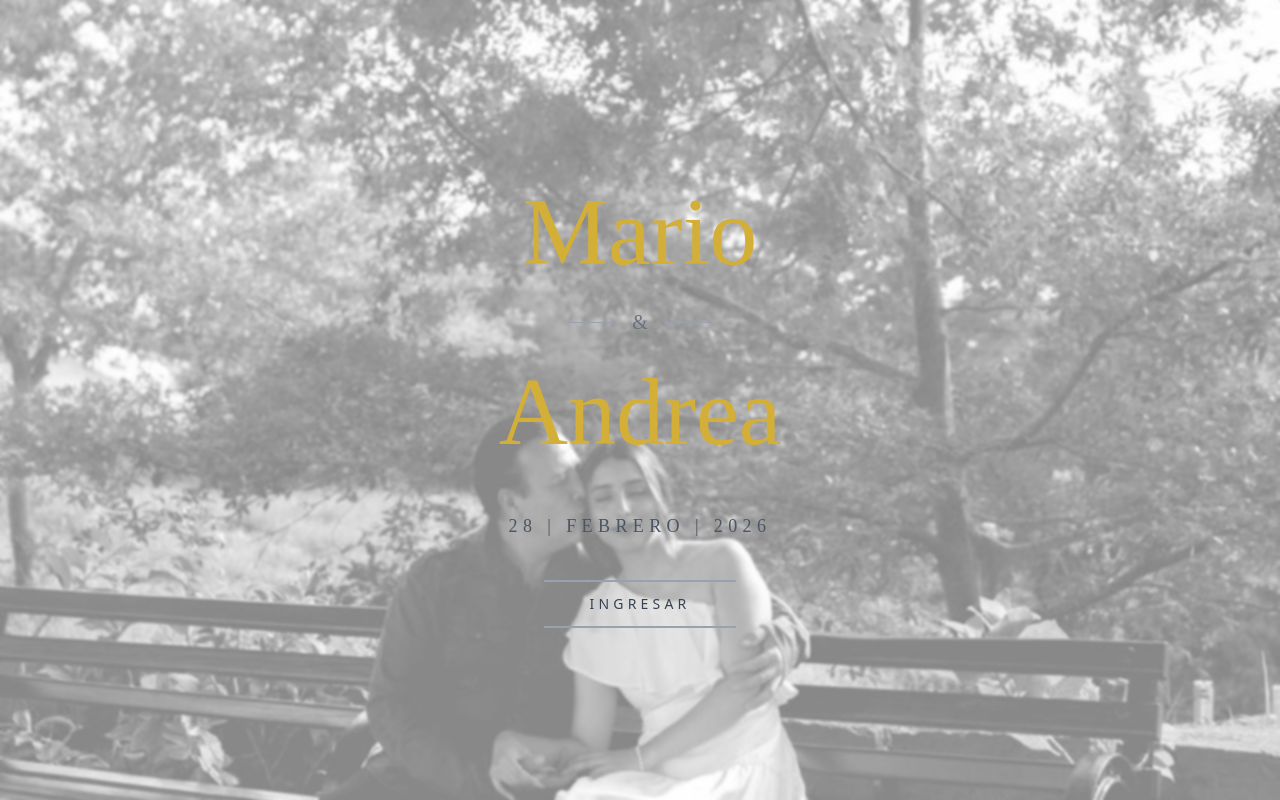
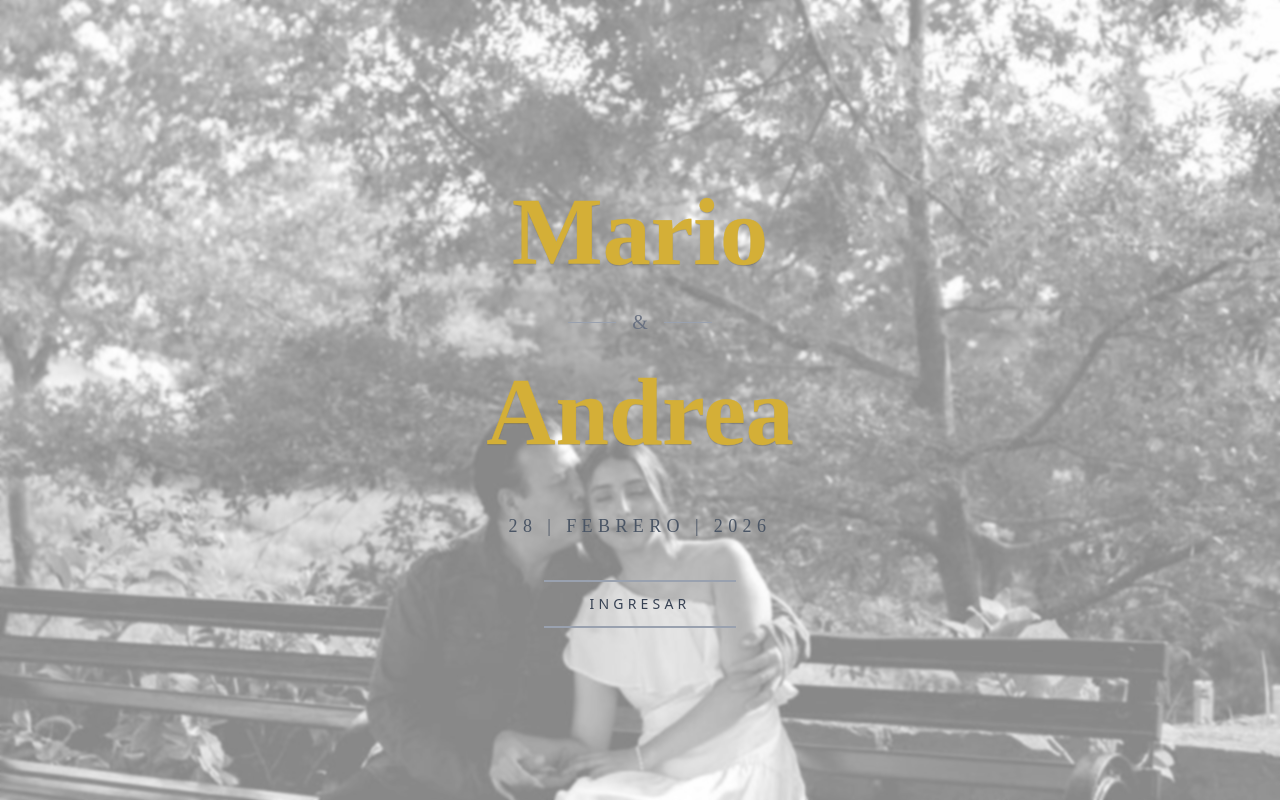
Before and after one commit to DeveloperManuel24/CartaBodas, a React (Vite) app: page /invitacion in a window 1280 px wide. Built offline with nearby package versions, Linux system fonts and the light colour scheme.

Commit message:
Se agrega cambios de difuminado

```diff
--- a/src/Invitacion.jsx
+++ b/src/Invitacion.jsx
@@ -18,8 +18,8 @@ export default function Invitacion() {
       <div
         className="absolute inset-0 bg-white/40 z-10"
         style={{
-          backdropFilter: "blur(1px)",             // 👈 Control fino del blur
-          WebkitBackdropFilter: "blur(6px)",       // 👈 Soporte para Safari
+          backdropFilter: "blur(1px)",
+          WebkitBackdropFilter: "blur(6px)",
         }}
       />
 
@@ -28,10 +28,13 @@ export default function Invitacion() {
         {/* Nombres */}
         <div className="mb-10">
           <p
-            className="text-7xl md:text-8xl font-medium mb-4 leading-tight"
+            className="text-7xl md:text-8xl mb-4 leading-tight"
             style={{
               fontFamily: "'Dancing Script', cursive",
               color: "#D4AF37",
+              fontWeight: 700, // Más grueso
+              WebkitTextStroke: "0.3px #D4AF37", // Contorno sutil
+              textShadow: "0 1px 1px rgba(0,0,0,0.2)", // Profundidad
             }}
           >
             Mario
@@ -49,10 +52,13 @@ export default function Invitacion() {
             <div className="w-12 h-px bg-gray-400"></div>
           </div>
           <p
-            className="text-7xl md:text-8xl font-medium leading-tight"
+            className="text-7xl md:text-8xl leading-tight"
             style={{
               fontFamily: "'Dancing Script', cursive",
               color: "#D4AF37",
+              fontWeight: 700,
+              WebkitTextStroke: "0.3px #D4AF37",
+              textShadow: "0 1px 1px rgba(0,0,0,0.2)",
             }}
           >
             Andrea
```
